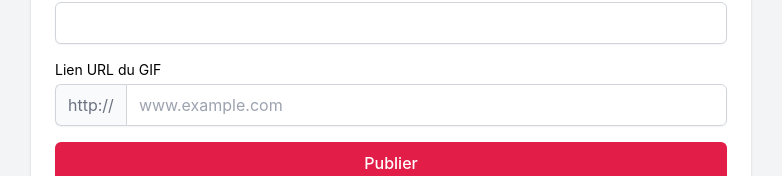
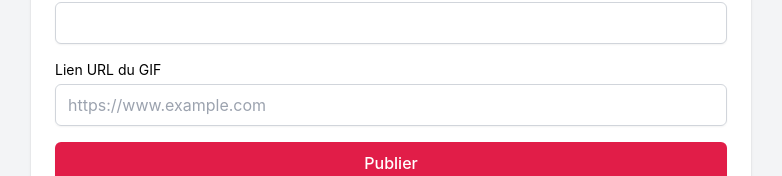
Before and after one commit to MathisBarre/Groupomania, a Next.js app: page /new-publication in a window 1280 px wide. Shown: the part 200-376 px from the top of the page, without its empty margins (249-1031 px from the left). Built offline with nearby package versions, Linux system fonts and the light colour scheme.

Commit message:
refacto: replace a lot of input classes by three

```diff
--- a/pages/login.jsx
+++ b/pages/login.jsx
@@ -31,7 +31,7 @@ export default function Login() {
           <div className="flex flex-col">
             <label className="text-sm">Adresse e-mail</label>
             <input
-              className={`block w-full mt-1 ${errors.email ? "border-red-300 focus:border-red-400 placeholder-red-500 focus:ring-red-200" : "border-gray-300 focus:border-indigo-300 focus:ring-indigo-200"} rounded-md shadow-sm  focus:ring focus:ring-opacity-50`}
+              className={`block w-full mt-1 ${errors.email ? "invalid-input" : "valid-input"} input`}
               type="email"
               placeholder="johndoe@mail.com"
               {...register("email", { required: true, pattern: "[a-z0-9._%+-]+@[a-z0-9.-]+\.[a-z]{2,4}$" })}
@@ -41,7 +41,7 @@ export default function Login() {
           <div className="flex flex-col mt-4">
             <label className="text-sm">Mot de passe</label>
             <input
-              className={`${errors.password ? "border-red-300 focus:border-red-400 placeholder-red-500 focus:ring-red-200" : "border-gray-300 focus:border-indigo-300 focus:ring-indigo-200"} block w-full mt-1 rounded-md shadow-sm focus:ring focus:ring-opacity-50`}
+              className={`${errors.password ? "invalid-input" : "valid-input"} block w-full mt-1 input`}
               type="password"
               {...register("password", { required: true })}
             />
--- a/pages/new-publication.jsx
+++ b/pages/new-publication.jsx
@@ -32,7 +32,7 @@ export default function NewPublication() {
           <div className="flex flex-col">
             <label className="text-sm">Titre de la publication</label>
             <input
-              className={`block w-full mt-1 ${errors.externalGifURl ? "border-red-300 focus:border-red-400 placeholder-red-500 focus:ring-red-200" : "border-gray-300 focus:border-indigo-300 focus:ring-indigo-200"} rounded-md shadow-sm  focus:ring focus:ring-opacity-50`}
+              className={`block w-full mt-1 ${errors.externalGifURl ? "invalid-input" : "valid-input"} input`}
               type="text"
               {...register("title", { required: true })}
             />
@@ -41,15 +41,15 @@ export default function NewPublication() {
           <div className="flex flex-col mt-4">
             <label className="text-sm">Lien URL du GIF</label>
             <div className="flex mt-1 rounded-md shadow-sm">
-              <span className="inline-flex items-center px-3 text-gray-500 border border-r-0 border-gray-300 rounded-l-md bg-gray-50">
+              {/* <span className="inline-flex items-center px-3 text-gray-500 border border-r-0 border-gray-300 rounded-l-md bg-gray-50">
                 http://
-              </span>
+              </span> */}
               <input
                 type="text"
                 name="company-website"
                 id="company-website"
-                className={`flex-1 block w-full min-w-0 px-3 py-2 rounded-none rounded-r-md placeholder-gray-400 ${errors.externalGifURl ? "border-red-300 focus:border-red-400 placeholder-red-300 focus:ring-red-200" : "border-gray-300 focus:border-indigo-300 focus:ring-indigo-200"} focus:ring focus:ring-opacity-50`}
-                placeholder="www.example.com"
+                className={`flex-1 block w-full min-w-0 px-3 py-2 rounded-md placeholder-gray-400 ${errors.externalGifURl ? "border-red-300 focus:border-red-400 placeholder-red-300 focus:ring-red-200" : "valid-input"} focus:ring focus:ring-opacity-50`}
+                placeholder="https://www.example.com"
                 {...register("externalGifURl", { required: true })}
               />
             </div>
--- a/pages/signup.jsx
+++ b/pages/signup.jsx
@@ -62,7 +62,7 @@ export default function Signup() {
           <div className="flex flex-col">
             <label className="text-sm">Pseudonyme</label>
             <input
-              className={`block w-full mt-1 ${errors.displayName ? "border-red-300 focus:border-red-400 placeholder-red-500 focus:ring-red-200" : "border-gray-300 focus:border-indigo-300 focus:ring-indigo-200"} rounded-md shadow-sm  focus:ring focus:ring-opacity-50`}
+              className={`${errors.displayName ? "invalid-input" : "valid-input"} input block w-full mt-1`}
               type="text"
               {...register("displayName", { required: true })}
             />
@@ -72,7 +72,7 @@ export default function Signup() {
           <div className="flex flex-col mt-4">
             <label className="text-sm">Adresse e-mail</label>
             <input
-              className={`block w-full mt-1 ${errors.email ? "border-red-300 focus:border-red-400 placeholder-red-500 focus:ring-red-200" : "border-gray-300 focus:border-indigo-300 focus:ring-indigo-200"} rounded-md shadow-sm  focus:ring focus:ring-opacity-50`}
+              className={`${errors.email ? "invalid-input" : "valid-input"} input block w-full mt-1`}
               type="email"
               placeholder="johndoe@mail.com"
               {...register("email", { required: true, pattern: "[a-z0-9._%+-]+@[a-z0-9.-]+\.[a-z]{2,4}$" })}
@@ -83,7 +83,7 @@ export default function Signup() {
           <div className="flex flex-col mt-4">
             <label className="text-sm">Mot de passe</label>
             <input
-              className={`${errors.password ? "border-red-300 focus:border-red-400 placeholder-red-500 focus:ring-red-200" : "border-gray-300 focus:border-indigo-300 focus:ring-indigo-200"} block w-full mt-1 rounded-md shadow-sm focus:ring focus:ring-opacity-50`}
+              className={`${errors.password ? "invalid-input" : "valid-input"} input block w-full mt-1`}
               type="password"
               {...register("password", { required: true, validate: inputValue => passwordValidation(inputValue) })}
             />
--- a/styles/globals.css
+++ b/styles/globals.css
@@ -18,3 +18,15 @@ a {
 * {
   box-sizing: border-box;
 }
+
+.invalid-input {
+  @apply border-red-300 focus:border-red-400 placeholder-red-500 focus:ring-red-200
+}
+
+.valid-input {
+  @apply border-gray-300 focus:border-indigo-300 focus:ring-indigo-200
+}
+
+.input {
+  @apply rounded-md shadow-sm  focus:ring focus:ring-opacity-50
+}
```
